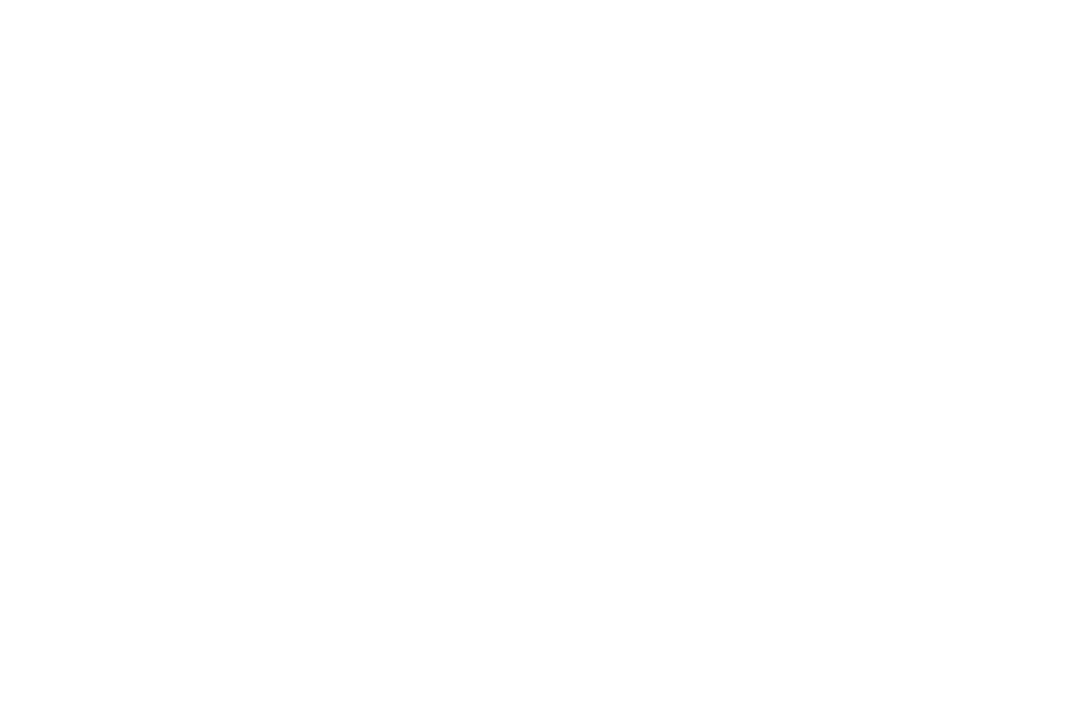
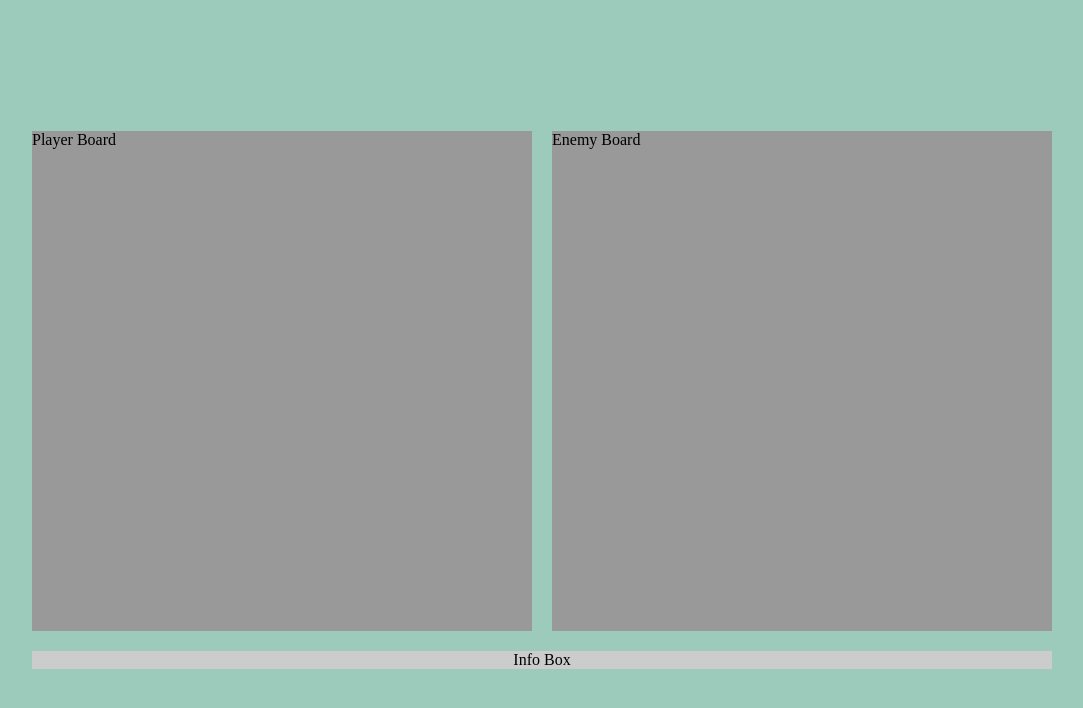
Before and after one commit to ScaxCodes/odin-battleship, a website built with Parcel: page src/index.html in a window 1280 px wide. Shown: the whole page, without its empty margins (98-1181 px from the left). Built offline with nearby package versions, Linux system fonts and the light colour scheme.

Commit message:
Add basic html structure and styling

```diff
--- a/src/index.html
+++ b/src/index.html
@@ -1,12 +1,18 @@
 <!DOCTYPE html>
 <html lang="en">
-<head>
-    <meta charset="UTF-8">
-    <meta name="viewport" content="width=device-width, initial-scale=1.0">
+  <head>
+    <meta charset="UTF-8" />
+    <meta name="viewport" content="width=device-width, initial-scale=1.0" />
     <title>ScaxCodes Battleship Game</title>
     <script src="index.js" type="module"></script>
-</head>
-<body>
-
-</body>
+  </head>
+  <body>
+    <main>
+      <div class="boards-container">
+        <div class="board player">Player Board</div>
+        <div class="board enemy">Enemy Board</div>
+      </div>
+      <div class="infobox">Info Box</div>
+    </main>
+  </body>
 </html>
--- a/src/styles.css
+++ b/src/styles.css
@@ -0,0 +1,29 @@
+body {
+  background-color: #9ccabb;
+}
+
+main {
+  display: flex;
+  flex-direction: column;
+  align-items: center;
+  justify-content: center;
+  gap: 20px;
+  height: 100vh;
+}
+
+.boards-container {
+  display: flex;
+  gap: 20px;
+}
+
+.board {
+  width: 500px;
+  height: 500px;
+  background-color: #999;
+}
+
+.infobox {
+  background-color: #ccc;
+  width: 1020px;
+  text-align: center;
+}
```
